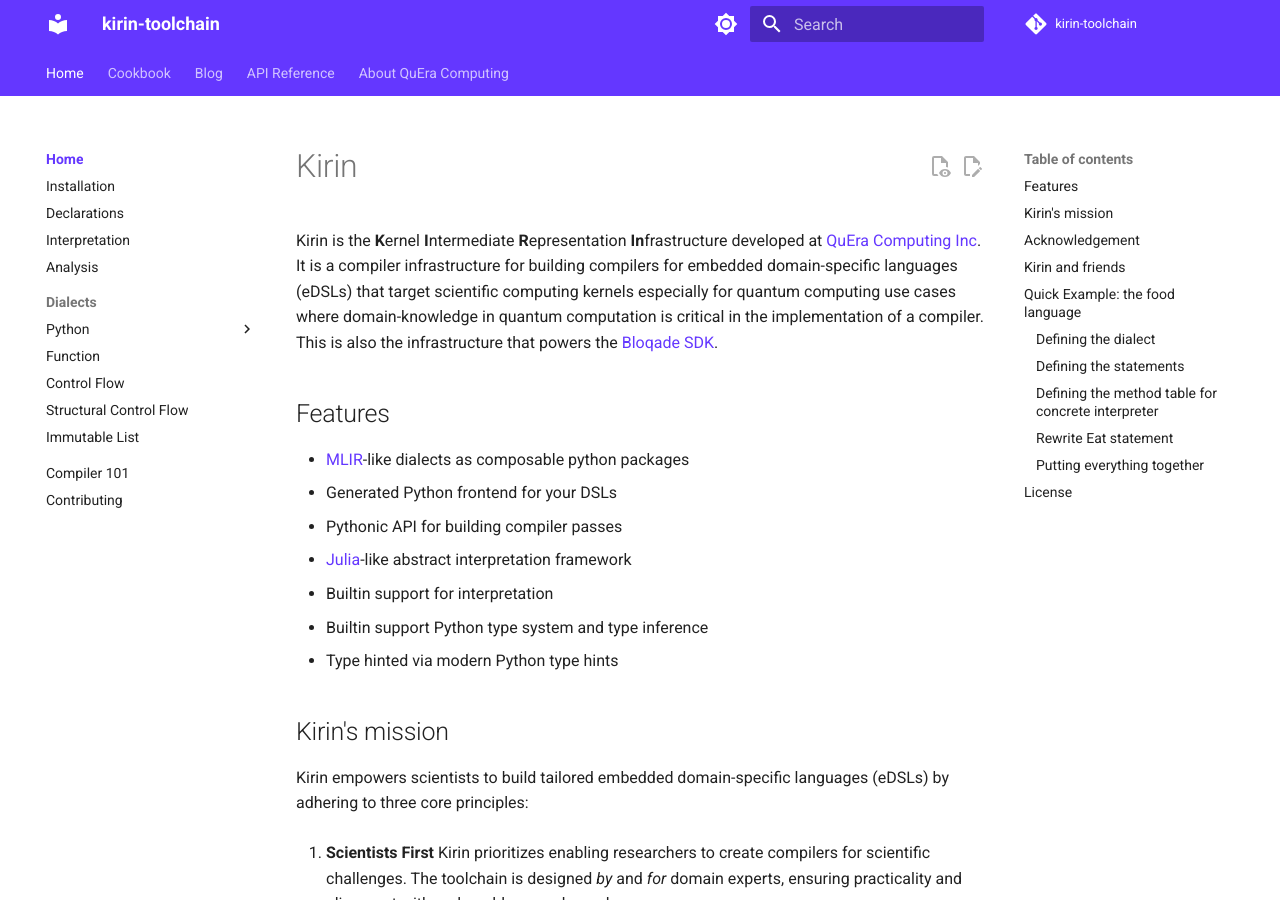
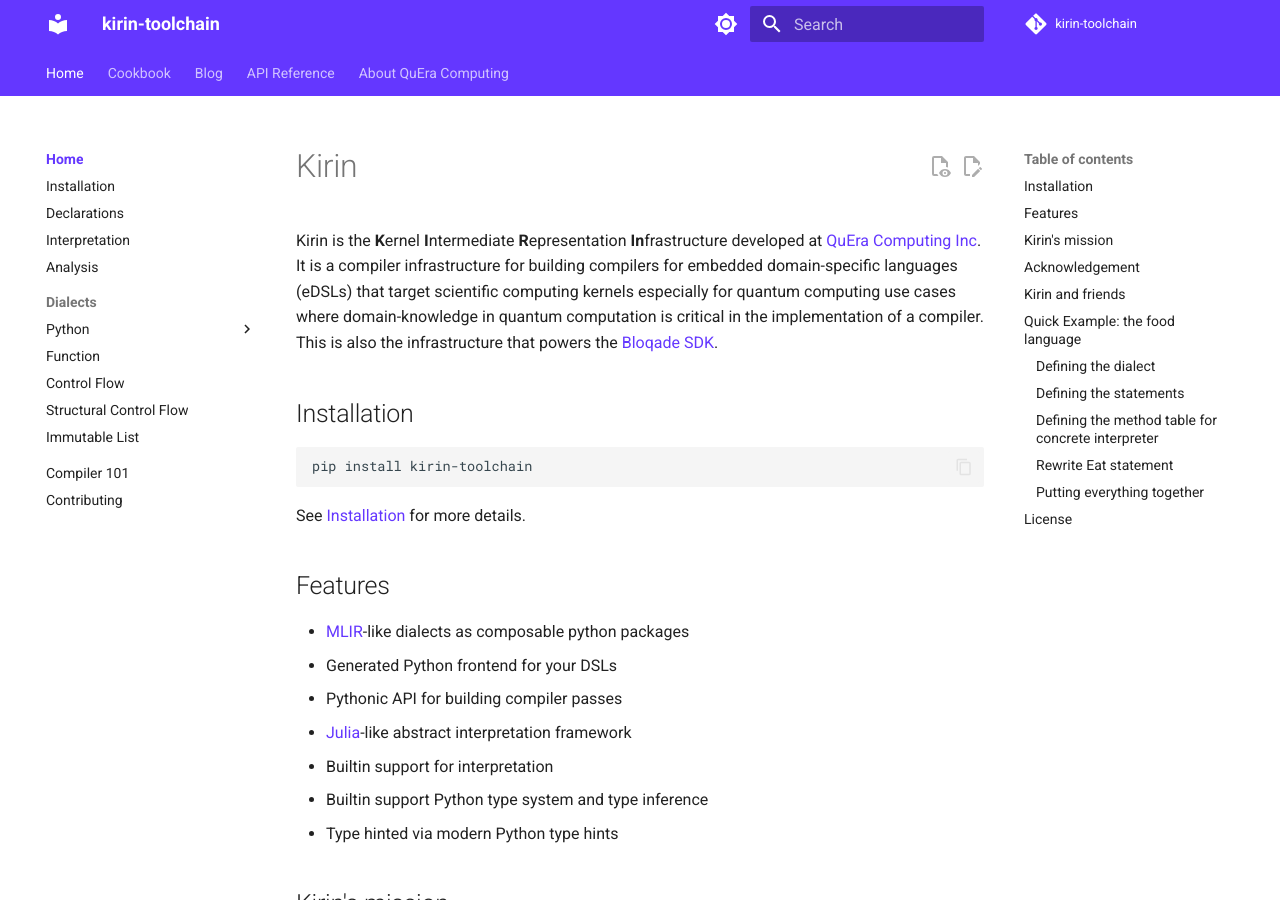
Before and after one commit to hmyuuu/kirin, an MkDocs documentation site: the page built from docs/index.md, in a window 1280 px wide and 900 px high. Built offline with MkDocs 1.6.1 and Material for MkDocs 9.7.7, drawn with Linux system fonts in a browser that asks for light colours; comment, search, counter and statistics services are not loaded; the version menu is left out.

Commit message:
add an installation section

````diff
--- a/docs/index.md
+++ b/docs/index.md
@@ -1,6 +1,14 @@
 # Kirin
 
 Kirin is the **K**ernel **I**ntermediate **R**epresentation **In**frastructure developed at [QuEra Computing Inc](https://quera.com). It is a compiler infrastructure for building compilers for embedded domain-specific languages (eDSLs) that target scientific computing kernels especially for quantum computing use cases where domain-knowledge in quantum computation is critical in the implementation of a compiler. This is also the infrastructure that powers the [Bloqade SDK](https://bloqade.quera.com).
+
+## Installation
+
+```bash
+pip install kirin-toolchain
+```
+
+See [Installation](install.md) for more details.
 
 ## Features
 
````
